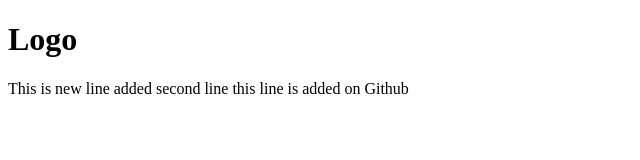
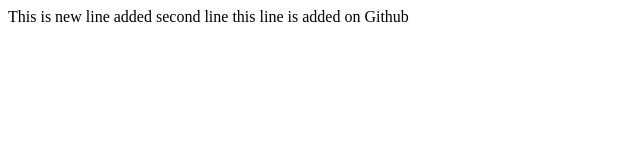
Before and after one commit to AlexVans85/first_test, a plain HTML site: page index.html in a window 1280 px wide. Shown: the whole page, without its empty margins (0-640 px from the left). Drawn offline with Linux system fonts and the light colour scheme.

```diff
--- a/index.html
+++ b/index.html
@@ -6,9 +6,7 @@
     <title>Document</title>
 </head>
 <body>
-    <div class="header">
-        <h1>Logo</h1>
-    </div>
+
     This is new line
 
     added second line
```
